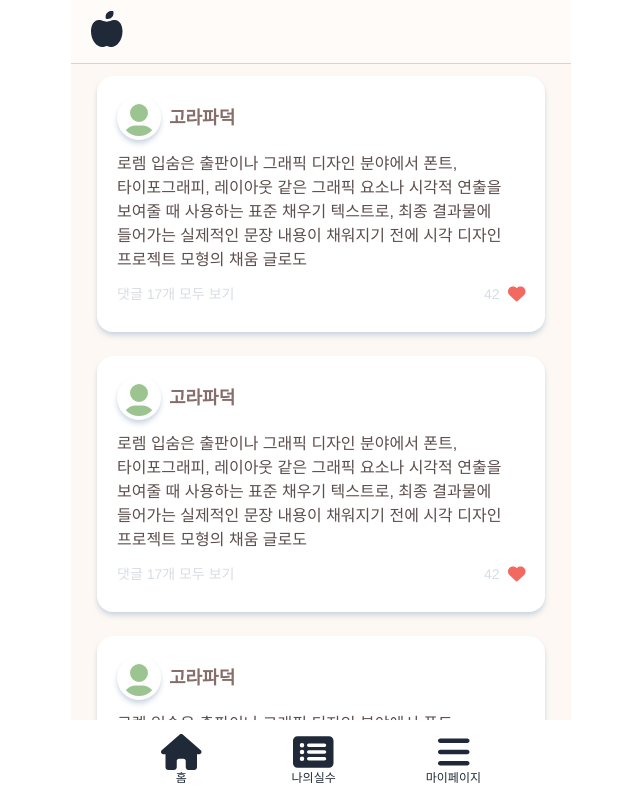
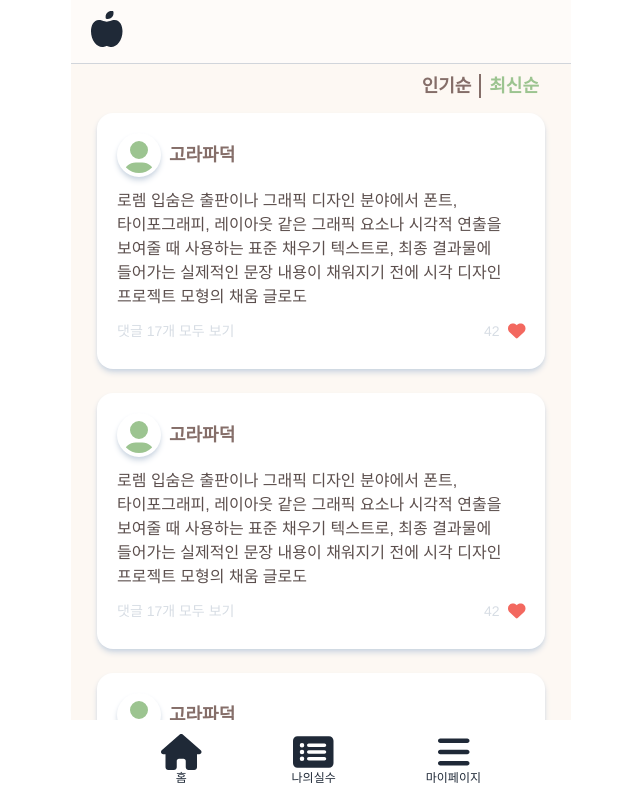
Before and after one commit to coding-union-kr/siltarae-fe, a Next.js app: page /mistakeFeed in a window 1280 px wide. Shown: the top 798 px of the page, without its empty margins (319-959 px from the left). Built offline with nearby package versions, Linux system fonts and the light colour scheme.

Commit message:
feat: 테일윈드 커스텀 컬러 추가

```diff
--- a/pages/mistakeFeed/index.tsx
+++ b/pages/mistakeFeed/index.tsx
@@ -4,6 +4,15 @@ import React from "react";
 const mistakeFeed = () => {
   return (
     <div className="flex justify-center items-center flex-col">
+      <div className="flex justify-end items-center w-full mt-2 mr-16">
+        <button type="button" className="text-[#856E69] font-semibold">
+          인기순
+        </button>
+        <div className="border-r-2 h-6 mx-2 border-[#856E69]" />
+        <button type="button" className=" text-primary font-semibold">
+          최신순
+        </button>
+      </div>
       <ContentCard />
       <ContentCard />
       <ContentCard />
--- a/tailwind.config.ts
+++ b/tailwind.config.ts
@@ -11,7 +11,12 @@ const config: Config = {
     darkTheme: false,
   },
   theme: {
-    extend: {},
+    extend: {
+      colors: {
+        primary: "#9CC490",
+        secondary: "#856E69",
+      },
+    },
     fontFamily: {
       pretendard: ["Pretendard-Regular", "Helvetica", "Arial", "sans-serif"],
     },
```
